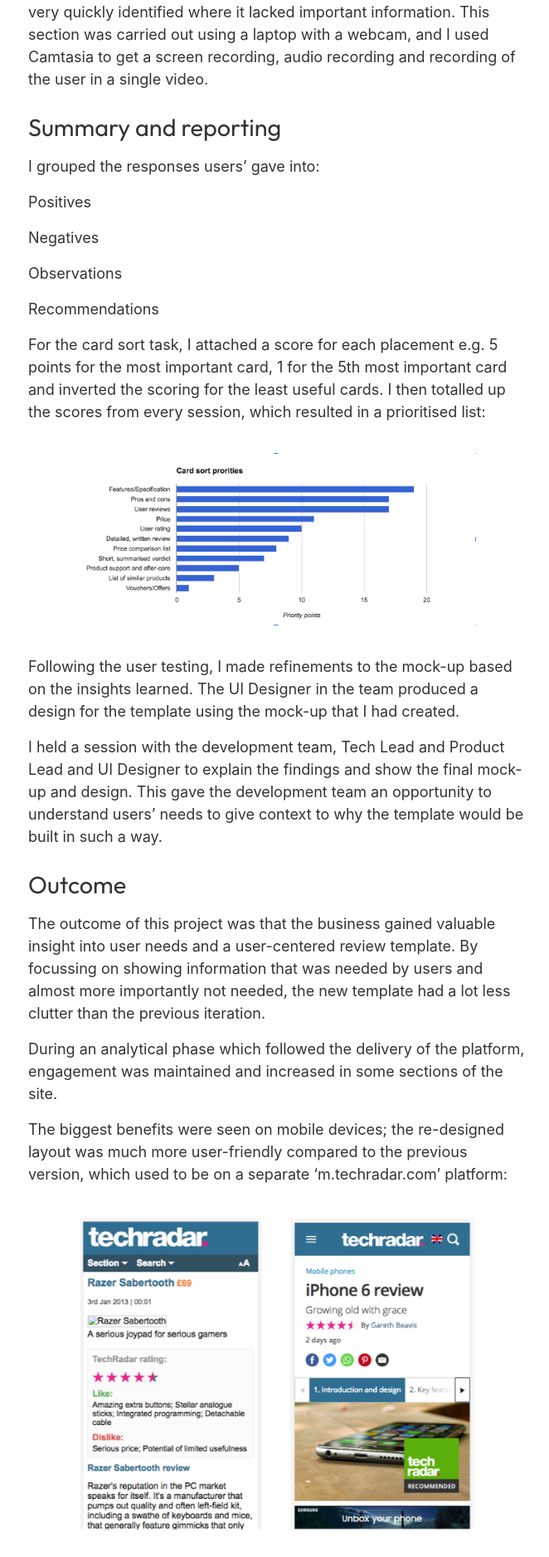
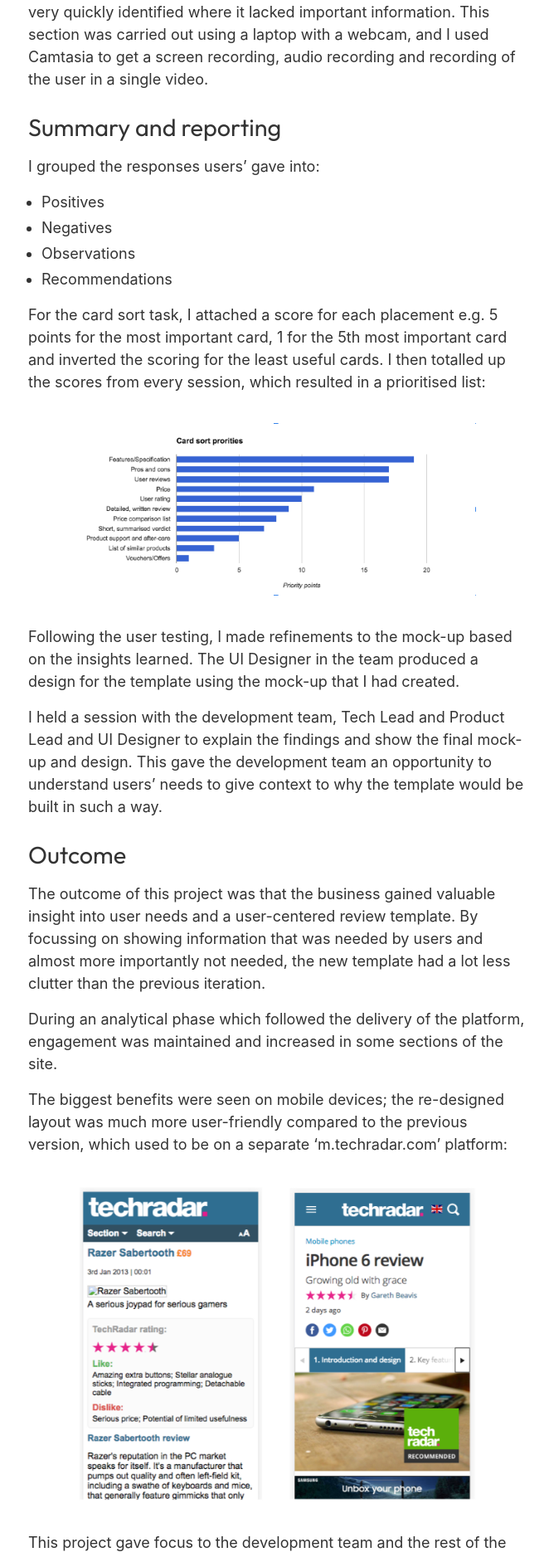
Before and after one commit to benwebdevleic/portfolio, a Jekyll site: the page built from _case_studies/techradar-review-template.md, in a window 1280 px wide. Shown: the part 2162-4039 px from the top of the page at 83% size, without its empty margins (306-968 px from the left). Built offline with Jekyll 4.4.1, drawn with Linux system fonts in a browser that asks for light colours.

Commit message:
Style the lists to make them match browser defaults

```diff
--- a/_layouts/default.html
+++ b/_layouts/default.html
@@ -48,6 +48,15 @@
       h1 + h2,
       h1 + h3 {
         margin-top: 1.5rem;
+      }
+
+      ul:not(.browser-default) {
+        padding-left: 16px;
+      }
+
+      ul:not(.browser-default)>li {
+        list-style-type: initial;
+        margin-bottom: 4px;
       }
 
       blockquote p {
```
